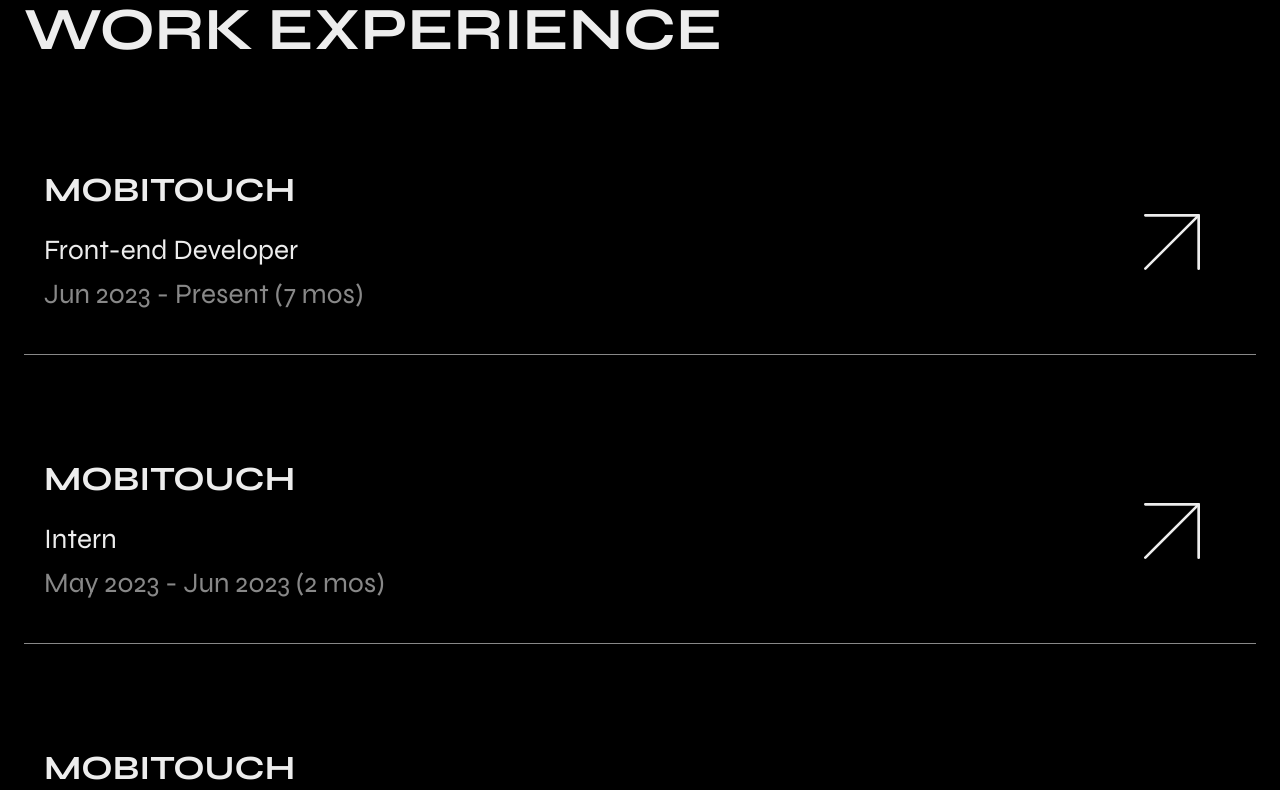
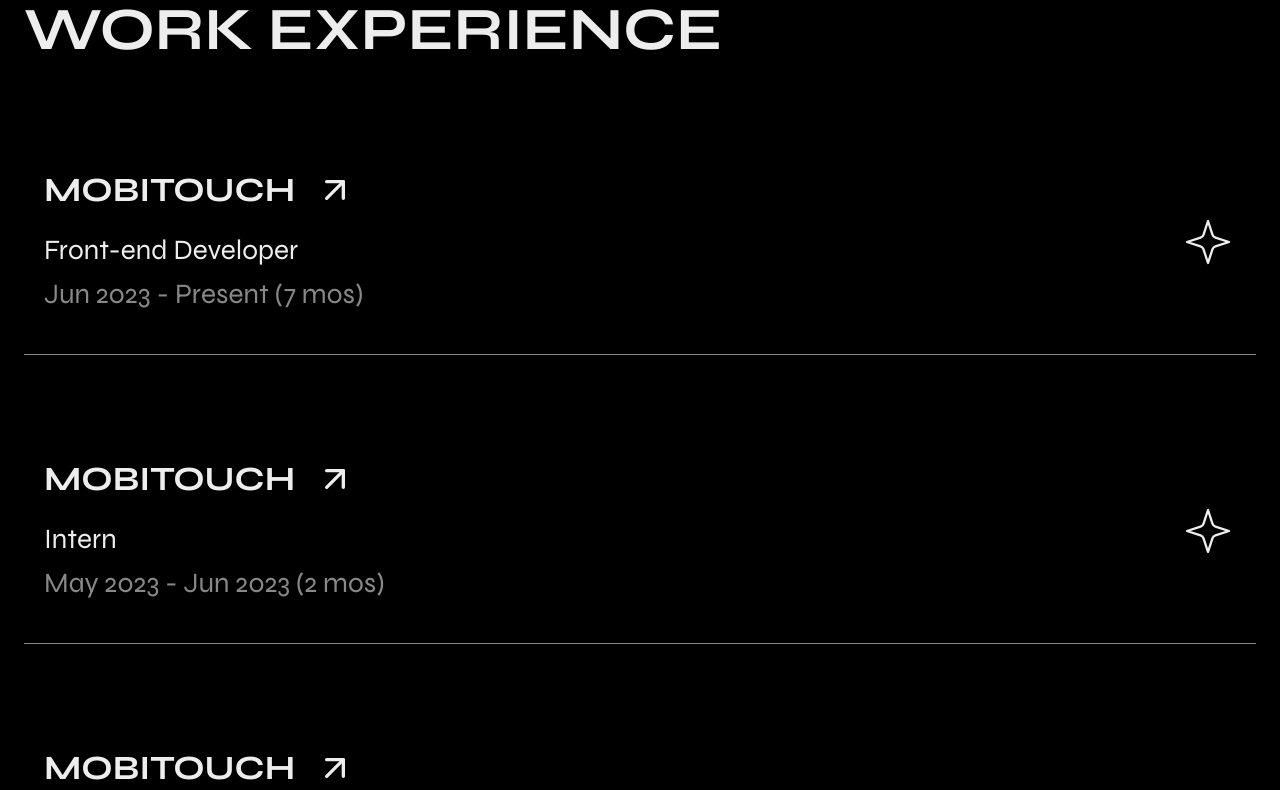
Before and after one commit to olekbaran/olekbaran.com, a Next.js app: page /about in a window 1280 px wide. Shown: the part 1240-2030 px from the top of the page. Built offline with nearby package versions, Linux system fonts and the light colour scheme; no server answers.

Commit message:
feat: better experience card (#26)

```diff
--- a/components/experience-card.tsx
+++ b/components/experience-card.tsx
@@ -1,4 +1,4 @@
-import { ArrowUpRightIcon } from "lucide-react"
+import { ArrowUpRightIcon, SparkleIcon } from "lucide-react"
 
 import { calculateMonthsDifference, formatDate } from "@/lib/utils"
 
@@ -21,11 +21,27 @@
   companyWebsiteUrl,
 }: ExperienceCardProps) {
   return (
-    <div className="flex flex-wrap items-center justify-between gap-5 border-b border-gray px-5 py-10">
+    <div className="flex items-center justify-between gap-10 border-b border-gray px-5 py-10">
       <div className="flex flex-col gap-5 overflow-hidden">
-        <Typography variant="h6" className="max-w-full truncate">
-          {company}
-        </Typography>
+        {companyWebsiteUrl ? (
+          <Link
+            href={companyWebsiteUrl}
+            target="_blank"
+            rel="noreferrer"
+            className="h-10"
+          >
+            <div className="flex items-center gap-5">
+              <Typography variant="h6" className="truncate">
+                {company}
+              </Typography>
+              <ArrowUpRightIcon className="h-10 w-10 shrink-0" />
+            </div>
+          </Link>
+        ) : (
+          <Typography variant="h6" className="truncate">
+            {company}
+          </Typography>
+        )}
         <div className="flex flex-col gap-1">
           <Typography variant="subtitle2">{position}</Typography>
           <Typography variant="subtitle2" className="text-gray">
@@ -35,17 +51,7 @@
           </Typography>
         </div>
       </div>
-      {companyWebsiteUrl && (
-        <Link
-          href={companyWebsiteUrl}
-          target="_blank"
-          rel="noreferrer"
-          aria-label="Company website"
-          className="h-9 md:h-32"
-        >
-          <ArrowUpRightIcon className="h-9 w-9 stroke-[1.5px] md:h-32 md:w-32 md:stroke-[0.5px]" />
-        </Link>
-      )}
+      <SparkleIcon className="hidden h-10 w-10 shrink-0 stroke-1 sm:block md:h-14 md:w-14" />
     </div>
   )
 }
```
